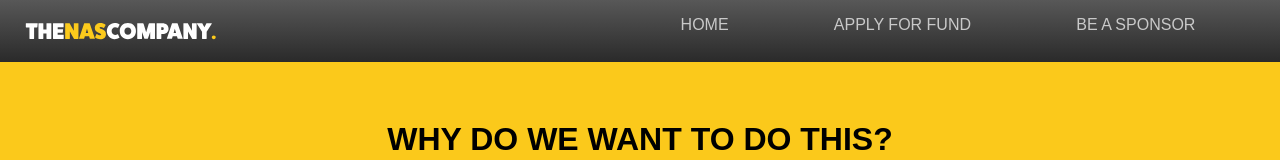
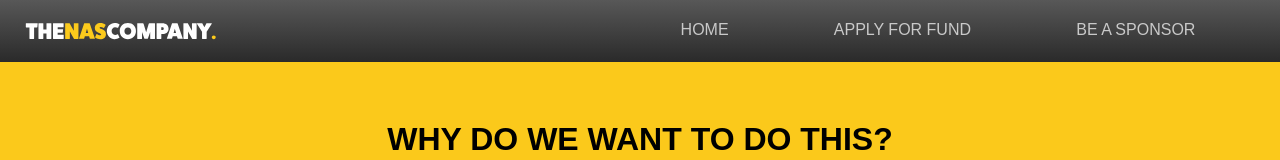
Before and after one commit to go-online-fund/frontend, a React (Create React App) app: page / in a window 1280 px wide. Shown: the top 160 px of the page. Built offline with nearby package versions, Linux system fonts and the light colour scheme.

Commit message:
Add header padding

```diff
--- a/src/components/header/header.tsx
+++ b/src/components/header/header.tsx
@@ -29,6 +29,7 @@ const Navigation = styled.div`
     flex-direction: row;
     justify-content: space-around;
     width: 50%;
+    padding-top: 5px
   }
 `;
 
```
